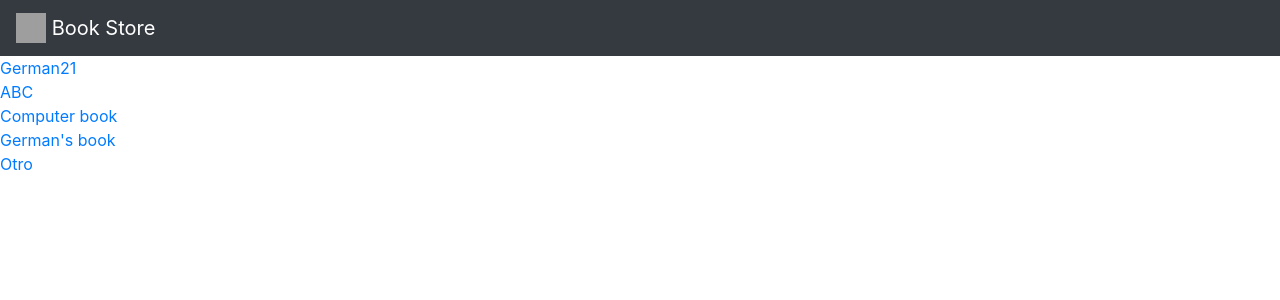
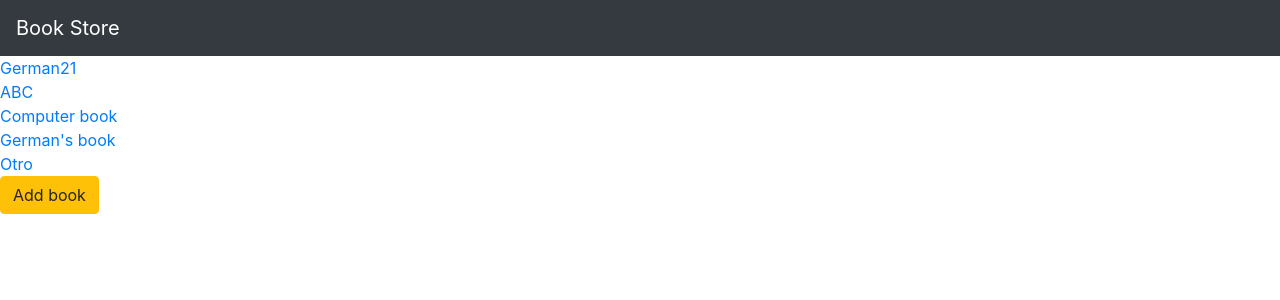
Before and after one commit to GermanChiocchia/EjercitacionCourseraMasterClass, a Django app: page / in a window 1280 px wide. Shown: the top 300 px of the page. Run offline with Django 3.2, Linux system fonts and the light colour scheme; data comes from the database, SQL or seed files in the repository; both versions use the stored data as it was after the commit; some libraries are stand-ins or nearby versions; grey boxes are pictures that could not be loaded.

Commit message:
add, edit and delete functionalities done

```diff
--- a/usingDjango3/demo/mysite/myapp/templates/myapp/base.html
+++ b/usingDjango3/demo/mysite/myapp/templates/myapp/base.html
@@ -9,7 +9,6 @@
         <!-- Image and text -->
         <nav class="navbar navbar-dark bg-dark">
             <a class="navbar-brand" href="#">
-                <img src="/docs/4.0/assets/brand/bootstrap-solid.svg" width="30" height="30" class="d-inline-block align-top" alt="">
                 Book Store
             </a>
         </nav>
--- /dev/null
+++ b/usingDjango3/demo/mysite/myapp/templates/myapp/delete.html
@@ -0,0 +1,5 @@
+<form method="POST">
+    {% csrf_token %}
+    Are you sure?
+    <input type="submit" name="" id="">
+</form>
--- a/usingDjango3/demo/mysite/myapp/templates/myapp/detail.html
+++ b/usingDjango3/demo/mysite/myapp/templates/myapp/detail.html
@@ -9,4 +9,7 @@
 
     <h6>{{book.price}}</h6>
 
+    <a class="btn btn-warning" href="{% url 'myapp:update' book.id %}">Update</a>
+    <a class="btn btn-danger" href="{% url 'myapp:delete' book.id %}">Delete</a>
+
 {% endblock %}
--- /dev/null
+++ b/usingDjango3/demo/mysite/myapp/templates/myapp/edit.html
@@ -0,0 +1,5 @@
+<form method="POST" enctype="multipart/form-data">
+    {% csrf_token %}
+    {{form.as_p}}
+    <input type="submit" name="" id="">
+</form>
--- a/usingDjango3/demo/mysite/myapp/templates/myapp/index.html
+++ b/usingDjango3/demo/mysite/myapp/templates/myapp/index.html
@@ -4,4 +4,7 @@
     {% for book in book_list %}
         <a href="{% url 'myapp:detail' book.id %}">{{book.name}} </a><br>
     {% endfor %}
+
+    <a class="btn btn-warning" href="{% url 'myapp:add_book' %}">Add book</a>
+
 {% endblock %}
--- a/usingDjango3/demo/mysite/myapp/urls.py
+++ b/usingDjango3/demo/mysite/myapp/urls.py
@@ -1,4 +1,3 @@
-from django.contrib import admin
 from django.urls import path
 from myapp import views
 
@@ -6,6 +5,8 @@ app_name = 'myapp'
 
 urlpatterns = [
     path('', views.index, name= 'index'),
-    path('book/<int:book_id>', views.detail, name='detail'),
+    path('book/<int:book_id>/', views.detail, name='detail'),
     path('add/', views.add_book, name='add_book'),
+    path('update/<int:id>/', views.update, name='update'),
+    path('delete/<int:id>/', views.delete, name='delete'),
 ]
--- a/usingDjango3/demo/mysite/myapp/views.py
+++ b/usingDjango3/demo/mysite/myapp/views.py
@@ -1,6 +1,7 @@
-from django.shortcuts import render
+from django.shortcuts import redirect, render
 from django.http import HttpResponse, request
 from .models import Book
+from .forms import BookForm
 
 def index(request):
     book_list = Book.objects.all()
@@ -22,6 +23,21 @@ def add_book(request):
 
         book = Book(name=name, desc=desc, price=price, book_image=book_image)
         book.save()
+        return redirect('/')
+    return render(request, 'myapp/add_book.html')
 
-    return render(request, 'myapp/add_book.html')
+def update(request, id):
+    book = Book.objects.get(id=id)
+    form = BookForm(request.POST or None, request.FILES, instance=book)
+    if form.is_valid():
+        form.save()
+        return redirect('/')
+    return render(request, 'myapp/edit.html', {'form':form, 'book':book})
+
+def delete(request, id):
+    if request.method=='POST':
+        book = Book.objects.get(id=id)
+        book.delete()
+        return redirect('/')
+    return render(request, 'myapp/delete.html')
 # Create your views here.
```
Also changed, not shown: usingDjango3/demo/mysite/myapp/forms.py (added, +7 -0 lines), usingDjango3/demo/mysite/db.sqlite3, usingDjango3/demo/mysite/media/book_images/IMG-20170701-WA0000.jpg (added).
